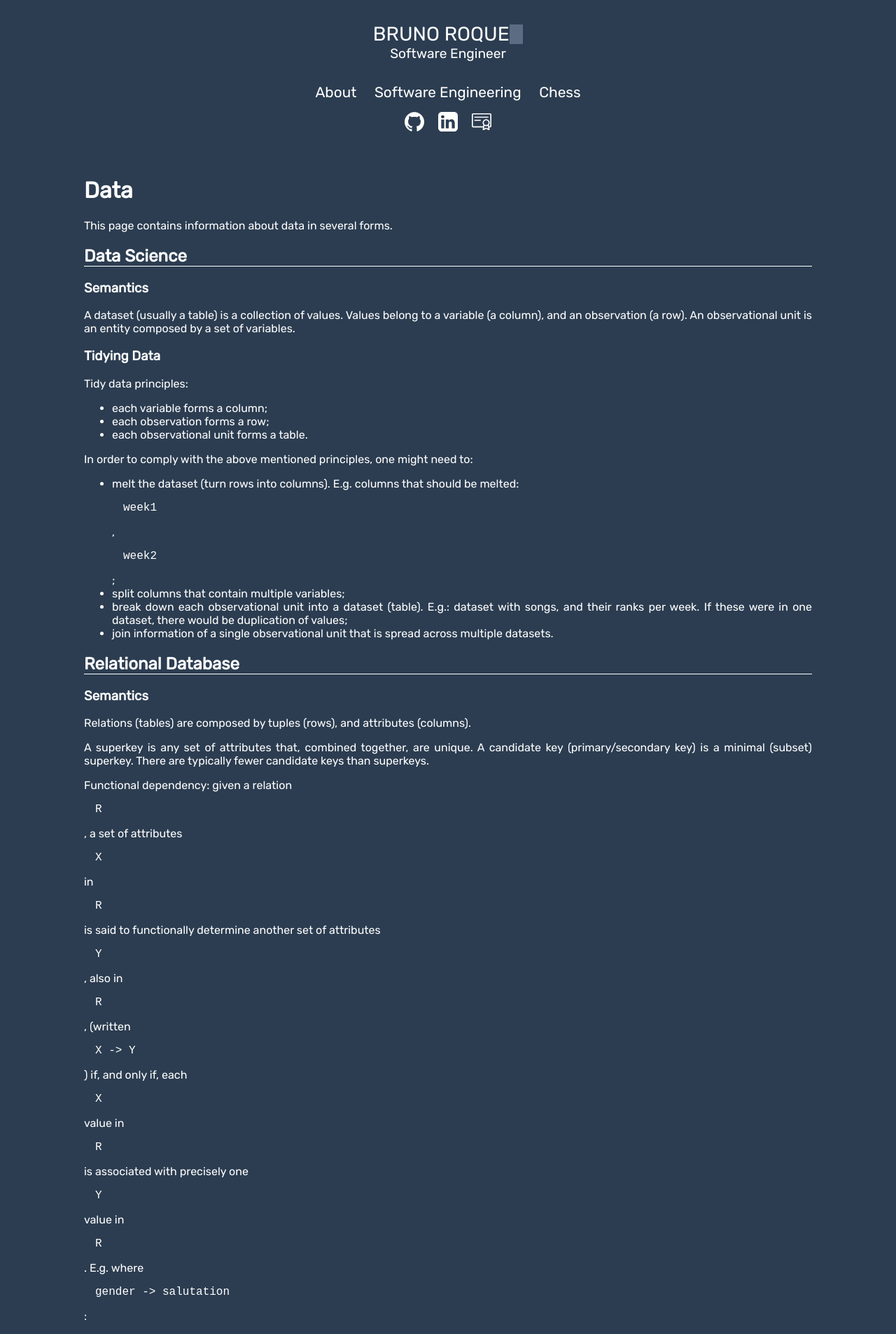
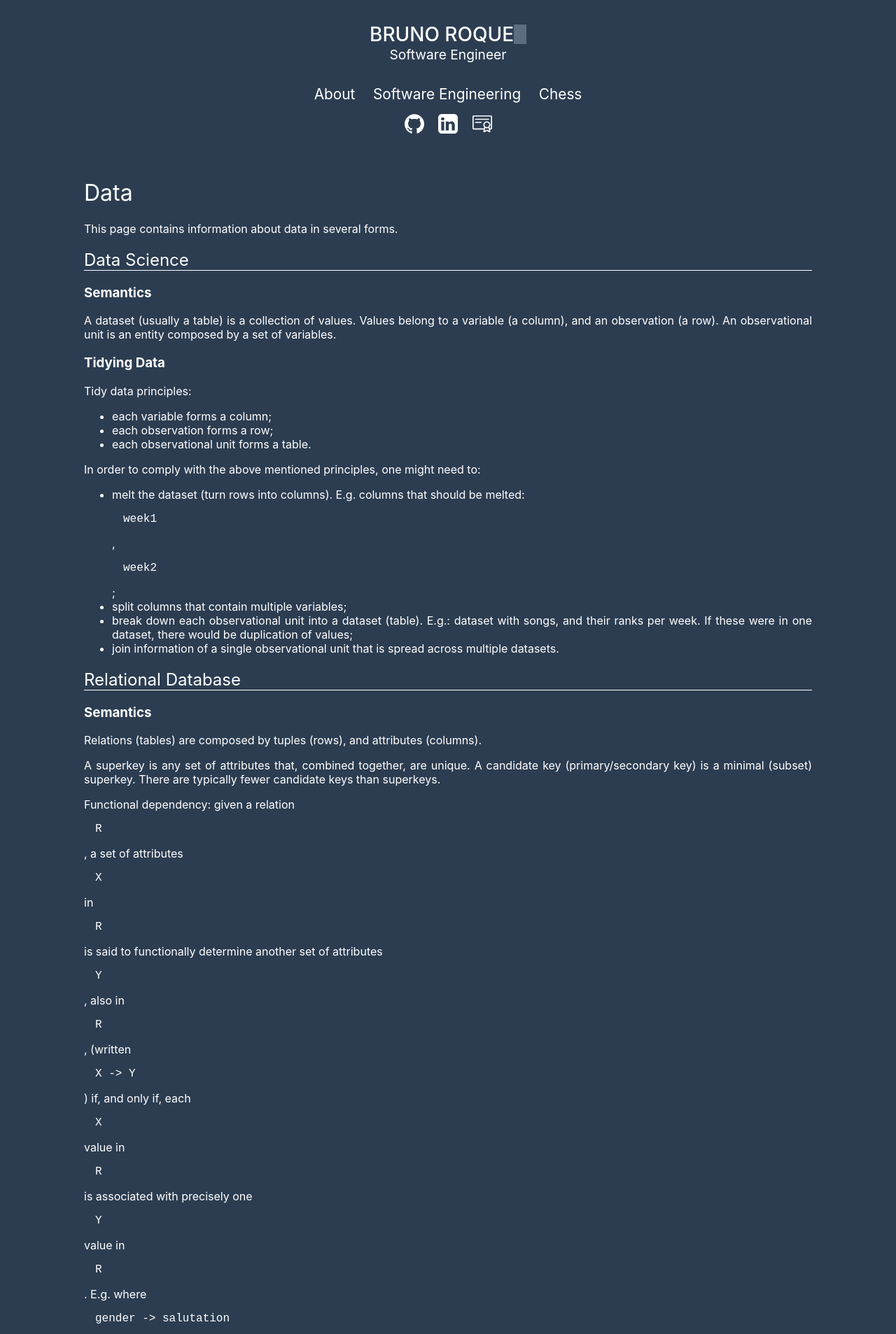
Before and after one commit to brunoroque06/brunoroque06.github.io, a Jekyll site: the page built from _pages/data.md, in a window 1280 px wide. Shown: the top 1907 px of the page at 70% size. Built offline with Jekyll 4.4.1, drawn with Linux system fonts in a browser that asks for light colours; our own code applies the rules of GitHub Pages for plain Markdown files.

Commit message:
Change font-weights and revert to font 'SF Pro Text'

```diff
--- a/_includes/style.scss
+++ b/_includes/style.scss
@@ -1,6 +1,4 @@
-@import url("https://fonts.googleapis.com/css2?family=Rubik&display=swap");
-
-$font: "Rubik", sans-serif;
+$font: "SF Pro Text", sans-serif;
 $font-mono: monospace;
 $main-color: #2c3d51;
 $sec-color: #e09f1f;
@@ -39,6 +37,7 @@ body {
     }
     .title {
       font-size: 1.75rem;
+      font-weight: 500;
       text-transform: uppercase;
       .vim {
         color: $hover-color;
@@ -102,27 +101,12 @@ body {
       font-family: $font-mono;
       margin: 1rem;
     }
+    h1,
+    h2 {
+      font-weight: 400;
+    }
     h2 {
       border-bottom: 0.1rem solid $font-main-color;
-    }
-    table {
-      margin: auto;
-      border-collapse: collapse;
-      tr:not(:last-child) {
-        border-bottom: 0.1rem solid $hover-color;
-      }
-      th {
-        border-bottom: 0.3rem solid $hover-color;
-        padding: 0 0.5rem;
-      }
-      tbody {
-        td {
-          padding: 0 0.5rem;
-        }
-        tr:hover {
-          background: $hover-color;
-        }
-      }
     }
   }
 }
```
